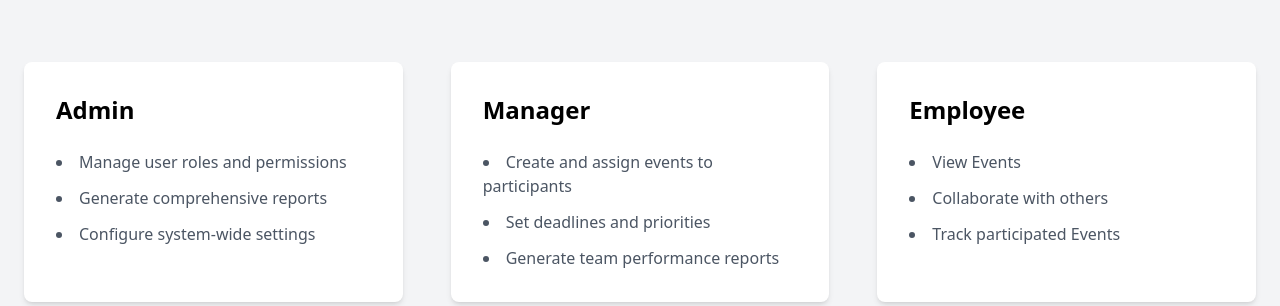
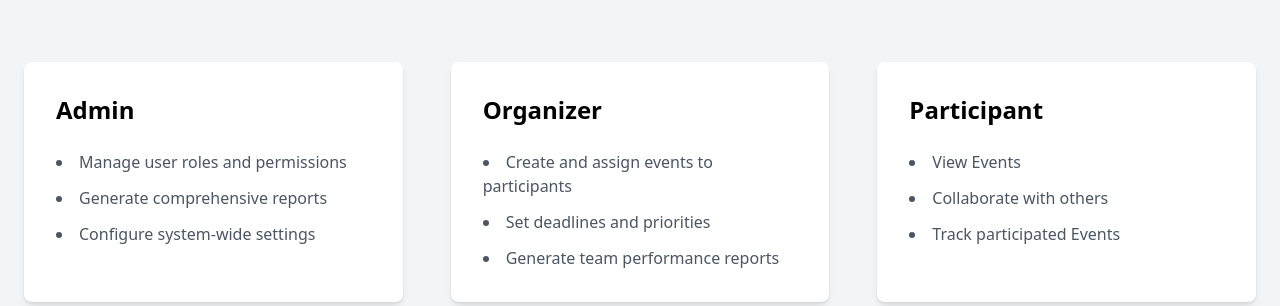
Before and after one commit to Programming-bro/event_management, a Django app: template core/templates/home.html in a window 1280 px wide. Shown: the part 662-968 px from the top of the page. Run offline with Django 5.2, Linux system fonts and the light colour scheme; the template is opened without the code that fills it, so the values that code supplies are empty.

Commit message:
home page bug fixed

```diff
--- a/core/templates/home.html
+++ b/core/templates/home.html
@@ -35,7 +35,7 @@
         </div>
         <!-- Organizer Card -->
         <div class="bg-white rounded-lg shadow-md p-8">
-          <h3 class="text-2xl font-semibold mb-6">Manager</h3>
+          <h3 class="text-2xl font-semibold mb-6">Organizer</h3>
           <ul class="list-disc list-inside text-gray-600 space-y-3">
             <li>Create and assign events to participants</li>
             <li>Set deadlines and priorities</li>
@@ -44,7 +44,7 @@
         </div>
         <!-- Participants -->
         <div class="bg-white rounded-lg shadow-md p-8">
-          <h3 class="text-2xl font-semibold mb-6">Employee</h3>
+          <h3 class="text-2xl font-semibold mb-6">Participant</h3>
           <ul class="list-disc list-inside text-gray-600 space-y-3">
             <li>View Events</li>
             <li>Collaborate with others</li>
--- a/core/views.py
+++ b/core/views.py
@@ -2,7 +2,9 @@ from django.shortcuts import render
 
 # Create your views here.
 def home(request):
-    group =  request.user.groups.first().name
+    group = ""
+    if(request.user.is_authenticated):
+        group =  request.user.groups.first().name
     return render(request, 'home.html', {"group":group})
 
 def no_permission(request):
```
